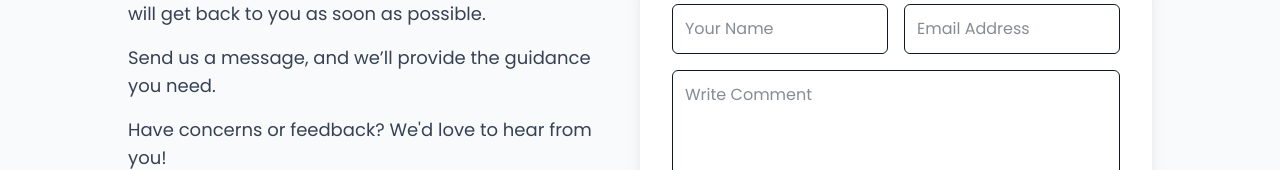
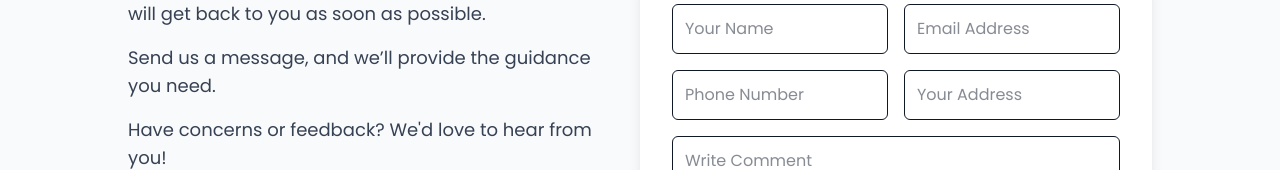
Before and after one commit to meenupal/LatstMountain, a Next.js app: page /Contact in a window 1280 px wide. Shown: the part 540-710 px from the top of the page. Built offline with nearby package versions, Linux system fonts and the light colour scheme.

Commit message:
Added homepage content

```diff
--- a/src/app/Blog/data.js
+++ /dev/null
@@ -1,32 +0,0 @@
-export const blogPosts = [
-    {
-      id: 1,
-      title: "Master Full-Stack Development in 2024",
-      slug: "fullstack-web-dev",
-      description: "Learn to build modern web applications with React, Node.js, and PostgreSQL",
-      category: "Web Development",
-      date: "May 15, 2024",
-      readTime: "8 min read",
-      image: "/deal27.jpg"
-    },
-    {
-      id: 2,
-      title: "Python for Automation & Data Science",
-      slug: "python-automation",
-      description: "Transform your career with Python programming and data analysis",
-      category: "Programming",
-      date: "May 12, 2024",
-      readTime: "6 min read",
-      image: "/deal21.jpg"
-    },
-    {
-      id: 3,
-      title: "Become Job-Ready with React",
-      slug: "job-ready-react",
-      description: "Master React Hooks, Redux Toolkit, and Next.js for frontend roles",
-      category: "Frontend Development",
-      date: "May 10, 2024",
-      readTime: "7 min read",
-      image: "/deal2.jpg"
-    }
-  ];
--- a/src/app/Contact/page.js
+++ b/src/app/Contact/page.js
@@ -1,3 +1,154 @@
+// "use client";
+
+// import { useState } from "react";
+// import {
+//   FaFacebookF,
+//   FaTwitter,
+//   FaInstagram,
+//   FaDribbble,
+// } from "react-icons/fa";
+
+// export default function ContactForm() {
+//   const [formData, setFormData] = useState({
+//     name: "",
+//     number:"",
+//     email: "",
+//     address:"",
+//     message: "",
+//   });
+
+//   const handleChange = (e) => {
+//     setFormData({ ...formData, [e.target.name]: e.target.value });
+//   };
+
+//   const handleSubmit = (e) => {
+//     e.preventDefault();
+//     alert("Message sent successfully!");
+//     setFormData({ name: "", email: "", message: "" });
+//   };
+
+//   return (
+//     <>
+//       <div
+//         className="bg-cover mt-12 bg-center h-[300px] flex items-center justify-center text-white text-center shadow-lg"
+//         style={{
+//           backgroundImage: "url('deal34.jpg')",
+//         }}
+//       >
+//         <div className=" bg-opacity-50 p-10 rounded-xl">
+//           <h1 className="text-5xl font-extrabold drop-shadow-lg">Contact Us</h1>
+//           <p className="text-lg mt-4 font-light">
+//             Discover the Himalayas like never before—one step at a time.
+//           </p>
+//         </div>
+//       </div>
+//       <section className="flex flex-col items-center p-6 md:p-12 lg:p-16 bg-gray-50 text-gray-900">
+//         <h3 className="text-lg font-semibold text-[#F54900] mb-2 italic">
+//           Talk with our team
+//         </h3>
+//         <h2 className="text-3xl md:text-4xl font-bold text-center mb-6">
+//           Any Question? Feel Free to Contact
+//         </h2>
+
+//         <div className="flex flex-col md:flex-row items-center md:items-start justify-between w-full max-w-5xl">
+//           <div className="text-center md:text-left md:w-1/2 pr-6">
+//             <p className="text-lg text-gray-700 mb-4">
+//               We're here to help! Drop us a message, and our team will get back
+//               to you as soon as possible.
+//             </p>
+//             <p className="text-lg text-gray-700 mb-4">
+//               Send us a message, and we’ll provide the guidance you need.
+//             </p>
+//             <p className="text-lg text-gray-700 mb-4">Have concerns or feedback? We'd love to hear from you!</p>
+
+//             <div className="flex space-x-4 justify-center md:justify-start">
+//               <a
+//                 href="#"
+//                 className="p-3 bg-gray-200 rounded-full hover:bg-red-400 transition-all"
+//               >
+//                 <FaFacebookF className="text-gray-600 hover:text-white" />
+//               </a>
+//               <a
+//                 href="#"
+//                 className="p-3 bg-gray-200 rounded-full hover:bg-red-400 transition-all"
+//               >
+//                 <FaTwitter className="text-gray-600 hover:text-white" />
+//               </a>
+//               <a
+//                 href="#"
+//                 className="p-3 bg-gray-200 rounded-full hover:bg-red-400 transition-all"
+//               >
+//                 <FaInstagram className="text-gray-600 hover:text-white" />
+//               </a>
+//               <a
+//                 href="#"
+//                 className="p-3 bg-gray-200 rounded-full hover:bg-red-400 transition-all"
+//               >
+//                 <FaDribbble className="text-gray-600 hover:text-white" />
+//               </a>
+//             </div>
+//           </div>
+
+//           <form
+//             onSubmit={handleSubmit}
+//             className="w-full md:w-1/2 bg-white p-6 md:p-8 rounded-lg shadow-lg mt-6 md:mt-0"
+//           >
+//             <div className="grid grid-cols-1 md:grid-cols-2 gap-4 mb-4">
+//               <input
+//                 type="text"
+//                 name="name"
+//                 value={formData.name}
+//                 onChange={handleChange}
+//                 placeholder="Your Name"
+//                 className="p-3 border rounded-md w-full focus:ring-2 focus:ring-red-400"
+//                 required
+//               />
+//               <input
+//                 type="email"
+//                 name="email"
+//                 value={formData.email}
+//                 onChange={handleChange}
+//                 placeholder="Email Address"
+//                 className="p-3 border rounded-md w-full focus:ring-2 focus:ring-red-400"
+//                 required
+//               />
+//             </div>
+//             <textarea
+//               name="message"
+//               value={formData.message}
+//               onChange={handleChange}
+//               placeholder="Write Comment"
+//               className="w-full p-3 border rounded-md h-32 focus:ring-2 focus:ring-red-400"
+//               required
+//             ></textarea>
+//             <button
+//               type="submit"
+//               className="mt-4 w-full bg-[#F54900] text-white py-3 rounded-md text-lg font-semibold hover:bg-red-600 transition-all"
+//             >
+//               SEND A MESSAGE
+//             </button>
+//           </form>
+//         </div>
+//       </section>
+//       <div className="relative h-[400px] rounded-lg shadow-lg overflow-hidden mb-8">
+//           {/* Embedded Google Map */}
+//           <iframe
+//             title="Company Location"
+//             src="https://www.google.com/maps/embed?pb=!1m18!1m12!1m3!1d3172.458926441687!2d-122.08424958469406!3d37.42206597984618!2m3!1f0!2f0!3f0!3m2!1i1024!2i768!4f13.1!3m3!1m2!1s0x8085809c6c8f4459%3A0x3f8f5e9b4a8f8b8e!2sGolden%20Gate%20Bridge!5e0!3m2!1sen!2sus!4v1629999999999!5m2!1sen!2sus"
+//             width="100%"
+//             height="100%"
+//             style={{ border: 0 }}
+//             allowFullScreen
+//             loading="lazy"
+//             className="absolute inset-0 mb-4"
+//           ></iframe>
+//           </div>
+
+
+//     </>
+//   );
+// }
+
 "use client";
 
 import { useState } from "react";
@@ -11,7 +162,9 @@ import {
 export default function ContactForm() {
   const [formData, setFormData] = useState({
     name: "",
+    number: "",
     email: "",
+    address: "",
     message: "",
   });
 
@@ -22,16 +175,20 @@ export default function ContactForm() {
   const handleSubmit = (e) => {
     e.preventDefault();
     alert("Message sent successfully!");
-    setFormData({ name: "", email: "", message: "" });
+    setFormData({
+      name: "",
+      number: "",
+      email: "",
+      address: "",
+      message: "",
+    });
   };
 
   return (
     <>
       <div
         className="bg-cover mt-12 bg-center h-[300px] flex items-center justify-center text-white text-center shadow-lg"
-        style={{
-          backgroundImage: "url('deal34.jpg')",
-        }}
+        style={{ backgroundImage: "url('deal34.jpg')" }}
       >
         <div className=" bg-opacity-50 p-10 rounded-xl">
           <h1 className="text-5xl font-extrabold drop-shadow-lg">Contact Us</h1>
@@ -40,6 +197,7 @@ export default function ContactForm() {
           </p>
         </div>
       </div>
+
       <section className="flex flex-col items-center p-6 md:p-12 lg:p-16 bg-gray-50 text-gray-900">
         <h3 className="text-lg font-semibold text-[#F54900] mb-2 italic">
           Talk with our team
@@ -51,37 +209,26 @@ export default function ContactForm() {
         <div className="flex flex-col md:flex-row items-center md:items-start justify-between w-full max-w-5xl">
           <div className="text-center md:text-left md:w-1/2 pr-6">
             <p className="text-lg text-gray-700 mb-4">
-              We're here to help! Drop us a message, and our team will get back
-              to you as soon as possible.
+              We're here to help! Drop us a message, and our team will get back to you as soon as possible.
             </p>
             <p className="text-lg text-gray-700 mb-4">
               Send us a message, and we’ll provide the guidance you need.
             </p>
-            <p className="text-lg text-gray-700 mb-4">Have concerns or feedback? We'd love to hear from you!</p>
+            <p className="text-lg text-gray-700 mb-4">
+              Have concerns or feedback? We'd love to hear from you!
+            </p>
 
             <div className="flex space-x-4 justify-center md:justify-start">
-              <a
-                href="#"
-                className="p-3 bg-gray-200 rounded-full hover:bg-red-400 transition-all"
-              >
+              <a href="#" className="p-3 bg-gray-200 rounded-full hover:bg-red-400 transition-all">
                 <FaFacebookF className="text-gray-600 hover:text-white" />
               </a>
-              <a
-                href="#"
-                className="p-3 bg-gray-200 rounded-full hover:bg-red-400 transition-all"
-              >
+              <a href="#" className="p-3 bg-gray-200 rounded-full hover:bg-red-400 transition-all">
                 <FaTwitter className="text-gray-600 hover:text-white" />
               </a>
-              <a
-                href="#"
-                className="p-3 bg-gray-200 rounded-full hover:bg-red-400 transition-all"
-              >
+              <a href="#" className="p-3 bg-gray-200 rounded-full hover:bg-red-400 transition-all">
                 <FaInstagram className="text-gray-600 hover:text-white" />
               </a>
-              <a
-                href="#"
-                className="p-3 bg-gray-200 rounded-full hover:bg-red-400 transition-all"
-              >
+              <a href="#" className="p-3 bg-gray-200 rounded-full hover:bg-red-400 transition-all">
                 <FaDribbble className="text-gray-600 hover:text-white" />
               </a>
             </div>
@@ -110,6 +257,24 @@ export default function ContactForm() {
                 className="p-3 border rounded-md w-full focus:ring-2 focus:ring-red-400"
                 required
               />
+              <input
+                type="tel"
+                name="number"
+                value={formData.number}
+                onChange={handleChange}
+                placeholder="Phone Number"
+                className="p-3 border rounded-md w-full focus:ring-2 focus:ring-red-400"
+                required
+              />
+              <input
+                type="text"
+                name="address"
+                value={formData.address}
+                onChange={handleChange}
+                placeholder="Your Address"
+                className="p-3 border rounded-md w-full focus:ring-2 focus:ring-red-400"
+                required
+              />
             </div>
             <textarea
               name="message"
@@ -128,6 +293,7 @@ export default function ContactForm() {
           </form>
         </div>
       </section>
+
       <div className="relative h-[400px] rounded-lg shadow-lg overflow-hidden mb-8">
         {/* Embedded Google Map */}
         <iframe
@@ -141,8 +307,6 @@ export default function ContactForm() {
           className="absolute inset-0 mb-4"
         ></iframe>
       </div>
-
-
     </>
   );
 }
```
Lines whose indentation alone changed are shown as unchanged.
